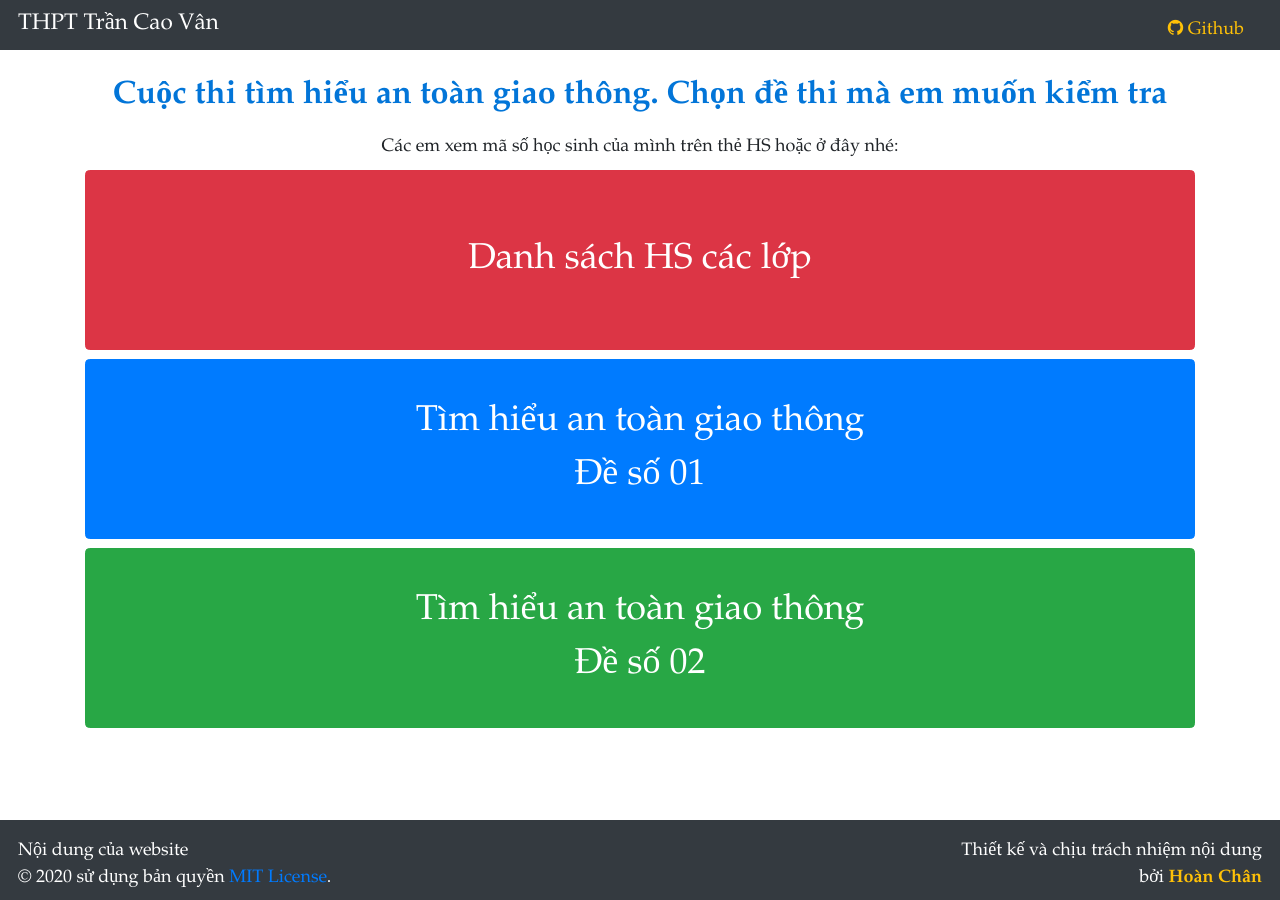
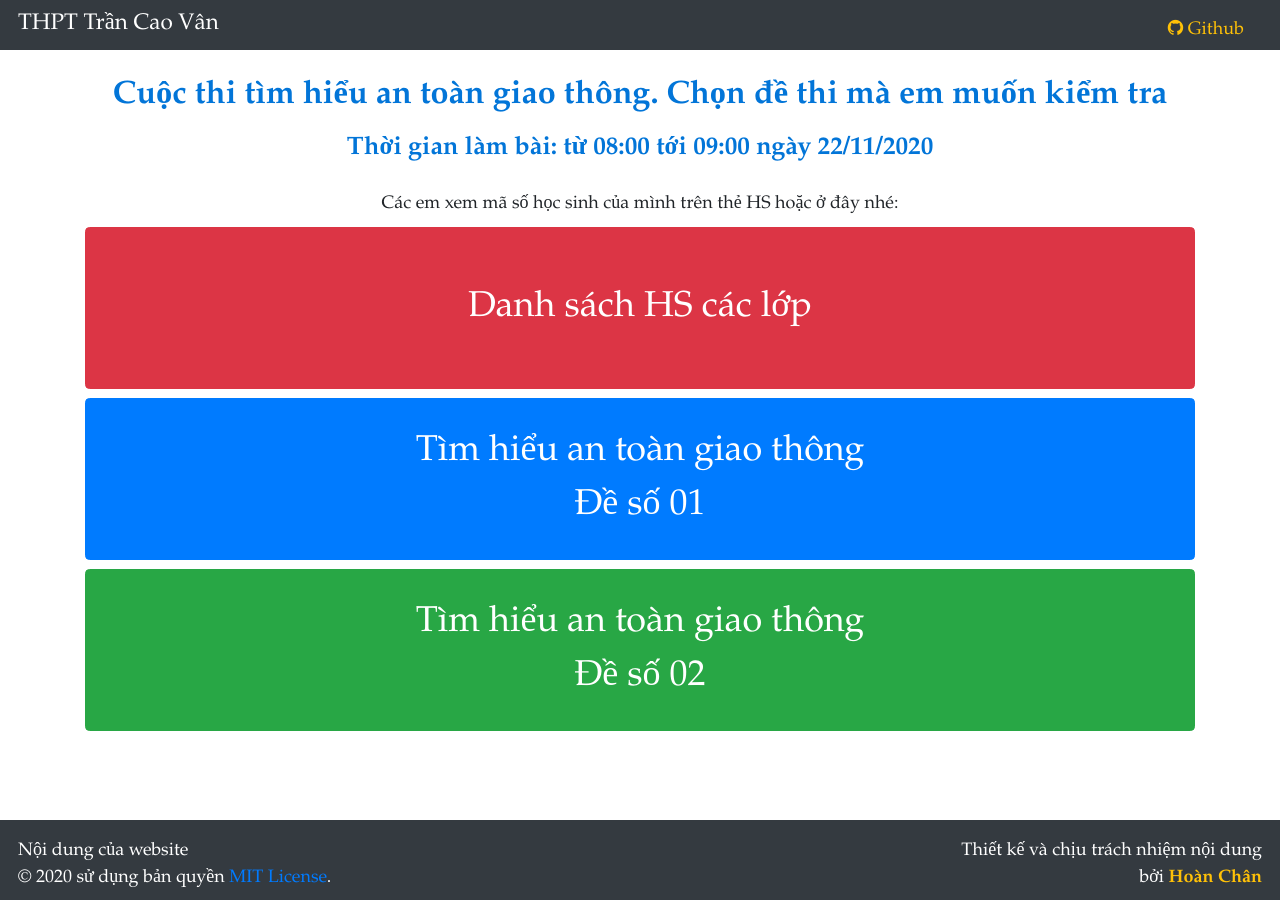
Before and after one commit to TCVan/tcvan.github.io, a Jekyll site: the page built from atgt/index.html, in a window 1280 px wide. Built offline with Jekyll 4.4.1, drawn with Linux system fonts in a browser that asks for light colours; nearby versions of some CDN libraries.

Commit message:
Thêm thời gian làm bài

```diff
--- a/atgt/index.html
+++ b/atgt/index.html
@@ -4,7 +4,7 @@ title: Cuộc thi tìm hiểu an toàn giao thông
 css: |
   <style>
     .btn-block{
-      height: 20vh;
+      height: 18vh;
       font-size: 2em;
       white-space: normal;
       display: inline-flex;
@@ -16,6 +16,7 @@ css: |
 
 <div class="container" id="container">
   <h1 class="pt-4 text-center">Cuộc thi tìm hiểu an toàn giao thông. Chọn đề thi mà em muốn kiểm tra</h1>
+  <h2 class="text-center py-2">Thời gian làm bài: từ 08:00 tới 09:00 ngày 22/11/2020</h2>
   <p class="text-center py-2">Các em xem mã số học sinh của mình trên thẻ HS hoặc ở đây nhé:</p>
   <p class="text-center pb-2"> <a class="btn btn-danger btn-block align-middle" href="https://drive.google.com/file/d/19pAdYylCUXnQkhtwvbKG3XYG1b6hGx-i/view">Danh sách HS các lớp</a></p>
   <p class="text-center pb-2"> <a class="btn btn-primary btn-block align-middle" href="https://forms.office.com/Pages/ResponsePage.aspx?id=DXyc3CXGnUGdd0vUJ4tdGek1XC3to9JMhpfKl3AEZphUMlZNVExBT1pXUkxaRkdXQUNQT0FSVVQwWS4u">Tìm hiểu an toàn giao thông<br />Đề số 01</a></p>
```
